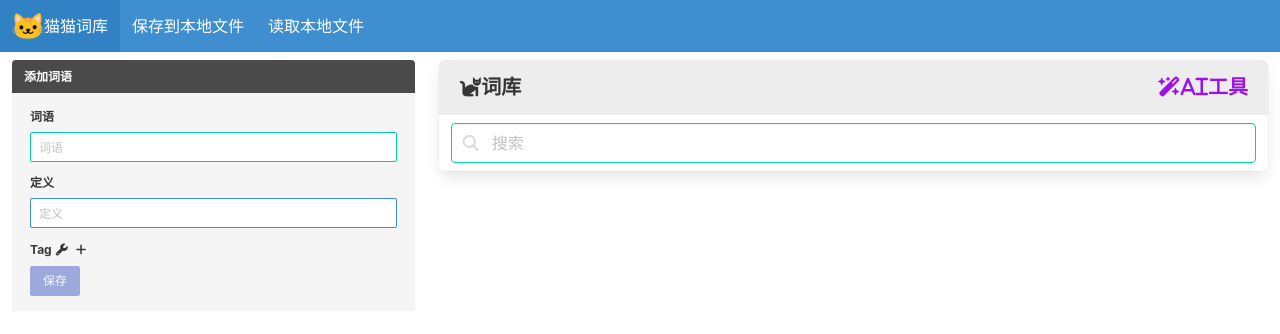
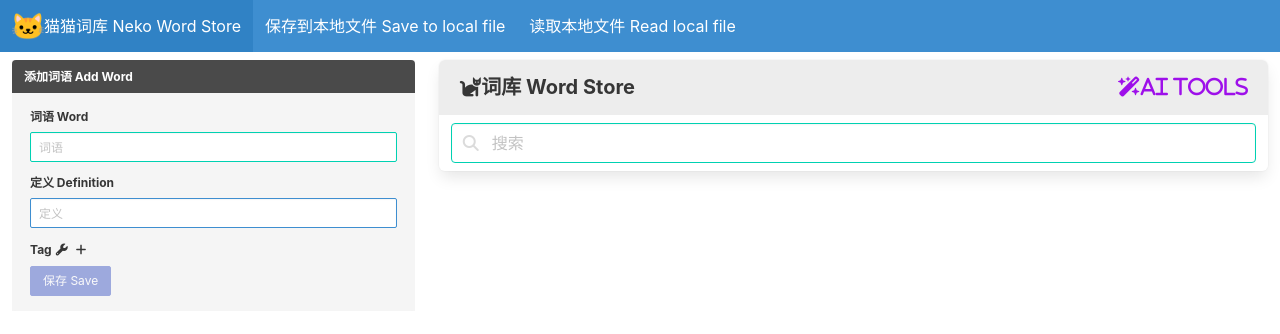
Before and after one commit to bananaeat/wordStoreReact, a React app: page / in a window 1280 px wide. Shown: the top 334 px of the page. Built offline with nearby package versions, Linux system fonts and the light colour scheme.

Commit message:
Raw localisation

```diff
--- a/src/WordDict/Menu/Menu.tsx
+++ b/src/WordDict/Menu/Menu.tsx
@@ -19,7 +19,7 @@ export const Menu : React.FC < Props > = (props : Props) => {
     const [menuVisible, setMenuVisible] = React.useState(false);
     const menuItems : MenuItem[] = [
         {
-            label: '保存到本地文件',
+            label: '保存到本地文件 Save to local file',
             onClick: async() => {
                 const dataToSave = {
                     words: props.wordData,
@@ -35,7 +35,7 @@ export const Menu : React.FC < Props > = (props : Props) => {
                 link.click();
             }
         }, {
-            label: '读取本地文件',
+            label: '读取本地文件 Read local file',
             onClick: async() => {
                 const data = {
                     words: [],
@@ -61,7 +61,7 @@ export const Menu : React.FC < Props > = (props : Props) => {
                     href='https://github.com/bananaeat/WordStoreReact'
                     target="_blank">
                     <img src={require('../../icon_min.png')} alt="猫" width="32" height="32"/>
-                    猫猫词库
+                    猫猫词库 Neko Word Store
                 </a>
                 <a role="button" className="navbar-burger" aria-label="menu" aria-expanded="false" onClick={() => {setMenuVisible(!menuVisible)}}
                 onBlur={() => setMenuVisible(false)}>
--- a/src/WordDict/Sidebar/SidebarAddTag.tsx
+++ b/src/WordDict/Sidebar/SidebarAddTag.tsx
@@ -34,8 +34,6 @@ const SidebarAddTag : React.FC < Props > = (props : Props) => {
         setColour] = useState(""); // definition
     const [tagWarning,
         setTagWarning] = useState(false); // word warning
-    const [tagSaveResponse,
-        setTagSaveResponse] = useState(false); // word save response
     const [isDropdownOpen,
         setIsDropdownOpen] = useState(false);
 
@@ -56,7 +54,7 @@ const SidebarAddTag : React.FC < Props > = (props : Props) => {
             setTagWarning(true);
         } else {
             setTagWarning(false);
-            setTagSaveResponse(await props.onSave({id: nanoid(), name: tag, colour}));
+            await props.onSave({id: nanoid(), name: tag, colour});
         }
     };
 
@@ -65,7 +63,7 @@ const SidebarAddTag : React.FC < Props > = (props : Props) => {
             <div className="has-background-light">
                 <div className="container">
                     <div className="message">
-                        <h1 className="message-header">创建新Tag<button
+                        <h1 className="message-header">创建新Tag (Create new tag)<button
                             className="delete"
                             aria-label="delete"
                             onClick={(e) => {
@@ -75,7 +73,7 @@ const SidebarAddTag : React.FC < Props > = (props : Props) => {
                         <div className="message-body">
                             <form id="add-tag-form">
                                 <div className="field">
-                                    <div className="label">Tag名称</div>
+                                    <div className="label">Tag名称 Tag Name</div>
                                     <div className="control">
                                         <input
                                             className="input is-primary"
@@ -84,13 +82,13 @@ const SidebarAddTag : React.FC < Props > = (props : Props) => {
                                             id="word"
                                             onChange={event => setTag(event.target.value)}
                                             onBlur={onWordBlur}/> {tagWarning && (
-                                            <p className="help is-danger">未填写Tag名称。</p>
+                                            <p className="help is-danger">未填写Tag名称 Tag name required</p>
                                         )}
                                     </div>
                                 </div>
 
                                 <div className="field">
-                                    <label className="label">选择颜色</label>
+                                    <label className="label">选择颜色 Choose Colour</label>
                                     <div className='control dropdown is-active'>
                                         <div className="dropdown-trigger">
                                             <button
@@ -132,22 +130,6 @@ const SidebarAddTag : React.FC < Props > = (props : Props) => {
                                     </div>
                                 </div>
 
-                                {tagWarning && (
-                                    <article className="message is-danger">
-                                        <div className="message-body">
-                                            Tag信息不完整。
-                                        </div>
-                                    </article>
-                                )}
-
-                                {tagSaveResponse && (
-                                    <article className="message is-success">
-                                        <div className="message-body">
-                                            Tag已创建。
-                                        </div>
-                                    </article>
-                                )}
-
                                 <div className="field is-grouped">
                                     <div className="control">
                                         <button
@@ -158,14 +140,14 @@ const SidebarAddTag : React.FC < Props > = (props : Props) => {
                                             event.preventDefault();
                                             onSave();
                                             props.closeModal();
-                                        }}>创建</button>
+                                        }}>创建 Create</button>
                                         <button
                                             className="button is-light"
                                             id="cancel-button"
                                             onClick={(event) => {
                                             event.preventDefault();
                                             props.closeModal();
-                                        }}>取消</button>
+                                        }}>取消 Cancel</button>
                                     </div>
                                 </div>
                             </form>
--- a/src/WordDict/Sidebar/SidebarAddWord.tsx
+++ b/src/WordDict/Sidebar/SidebarAddWord.tsx
@@ -59,11 +59,11 @@ const SidebarAddWord : React.FC < Props > = (props : Props) => {
         <div className="SidebarAddWord">
             <div className="has-background-light">
                 <div className="message is-small">
-                    <h1 className="message-header">添加词语</h1>
+                    <h1 className="message-header">添加词语 Add Word</h1>
                     <div className="message-body padding-0-mobile">
                         <form id="add-word-form">
                             <div className="field">
-                                <label className="label is-small">词语</label>
+                                <label className="label is-small">词语 Word</label>
                                 <div className="control">
                                     <input
                                         className="input is-primary is-small"
@@ -72,13 +72,13 @@ const SidebarAddWord : React.FC < Props > = (props : Props) => {
                                         id="word"
                                         onChange={event => setWord(event.target.value)}
                                         onBlur={onWordBlur}/> {wordWarning && (
-                                        <p className="help is-danger">未填写词语名称。</p>
+                                        <p className="help is-danger">未填写词语名称 Word name required</p>
                                     )}
                                 </div>
                             </div>
 
                             <div className="field">
-                                <label className="label is-small">定义</label>
+                                <label className="label is-small">定义 Definition</label>
                                 <div className="control">
                                     <input
                                         className="input is-info is-small"
@@ -160,7 +160,7 @@ const SidebarAddWord : React.FC < Props > = (props : Props) => {
                             {wordWarning && (
                                 <article className="message is-danger is-small">
                                     <div className="message-body">
-                                        表格信息不完备。
+                                        表格信息不完备。Form not complete.
                                     </div>
                                 </article>
                             )}
@@ -168,7 +168,7 @@ const SidebarAddWord : React.FC < Props > = (props : Props) => {
                             {wordSaveResponse && (
                                 <article className="message is-success is-small">
                                     <div className="message-body">
-                                        词语已保存。
+                                        词语已保存。Word sved.
                                     </div>
                                 </article>
                             )}
@@ -182,7 +182,7 @@ const SidebarAddWord : React.FC < Props > = (props : Props) => {
                                         onClick={(event) => {
                                         event.preventDefault();
                                         onSave();
-                                    }}>保存</button>
+                                    }}>保存 Save</button>
                                 </div>
                             </div>
                         </form>
--- a/src/WordDict/WordList/WordList.tsx
+++ b/src/WordDict/WordList/WordList.tsx
@@ -100,7 +100,7 @@ const WordList : React.FC < Props > = (props : Props) => {
                         <div className='is-flex is-justify-content-space-between'>
                             <span>
                                 <i className="fa-solid fa-cat fa-bounce"></i>
-                                词库
+                                词库 Word Store
                             </span>
                             <span>
                                 <i
@@ -108,7 +108,7 @@ const WordList : React.FC < Props > = (props : Props) => {
                                     style={{
                                     color: "#9e10ea"
                                 }}
-                                    onClick={() => setAIModal(true)}>AI工具</i>
+                                    onClick={() => setAIModal(true)}>AI tools</i>
                             </span>
 
                         </div>
--- a/src/WordDict/WordList/WordListAI.tsx
+++ b/src/WordDict/WordList/WordListAI.tsx
@@ -23,7 +23,7 @@ const WordListAI = (props : Props) => {
             <div className="modal-background"></div>
             <div className="modal-card">
                 <header className="modal-card-head">
-                    <p className="modal-card-title">AI关键词提取</p>
+                    <p className="modal-card-title">AI关键词提取 AI Keyword Extraction</p>
                     <button
                         className="delete"
                         aria-label="close"
--- a/src/WordDict/WordList/WordListAIExtraction.tsx
+++ b/src/WordDict/WordList/WordListAIExtraction.tsx
@@ -203,7 +203,7 @@ const WordListAIExtraction = (props : Props) => {
             </div>
 
             <div className="field">
-                <label className="label">文本内容</label>
+                <label className="label">文本内容 Text content</label>
                 <div className="control">
                     <textarea
                         className="textarea"
@@ -215,7 +215,7 @@ const WordListAIExtraction = (props : Props) => {
 
             {/* 翻译模式 */}
             <div className='field'>
-                <label className='label'>翻译模式</label>
+                <label className='label'>翻译模式 Translation mode</label>
                 <div className='control'>
                     <div className='select'>
                         <select onChange={(e) => setTranslationMode(e.currentTarget.value)}>
@@ -232,10 +232,10 @@ const WordListAIExtraction = (props : Props) => {
                         className={`button is-link ${loading
                         ? 'is-loading'
                         : ''}`}
-                        onClick={onSubmit}>提交</button>
+                        onClick={onSubmit}>提交 Submit</button>
                 </div>
                 <div className="control">
-                    <button className="button is-link is-light" onClick={props.hideModal}>取消</button>
+                    <button className="button is-link is-light" onClick={props.hideModal}>取消 Cancel</button>
                 </div>
             </div>
         </div>
```
